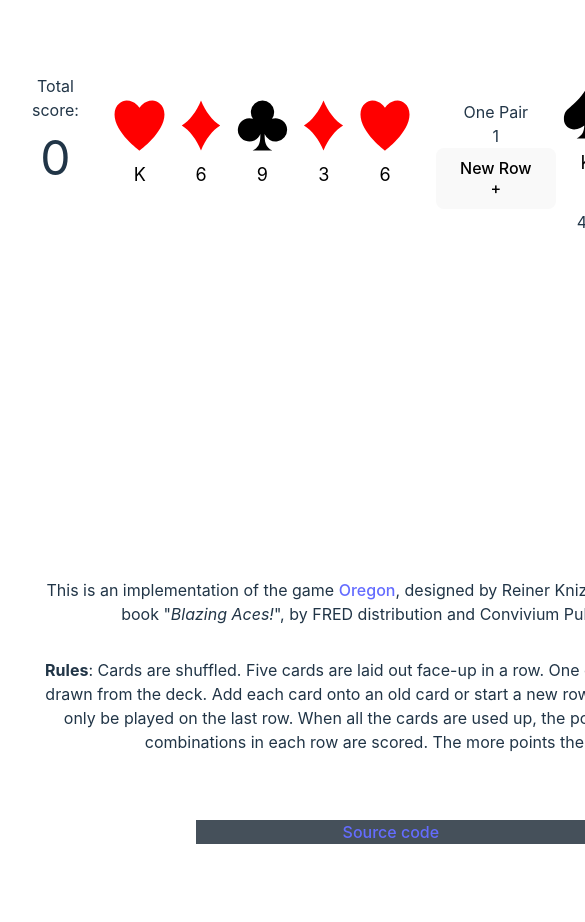
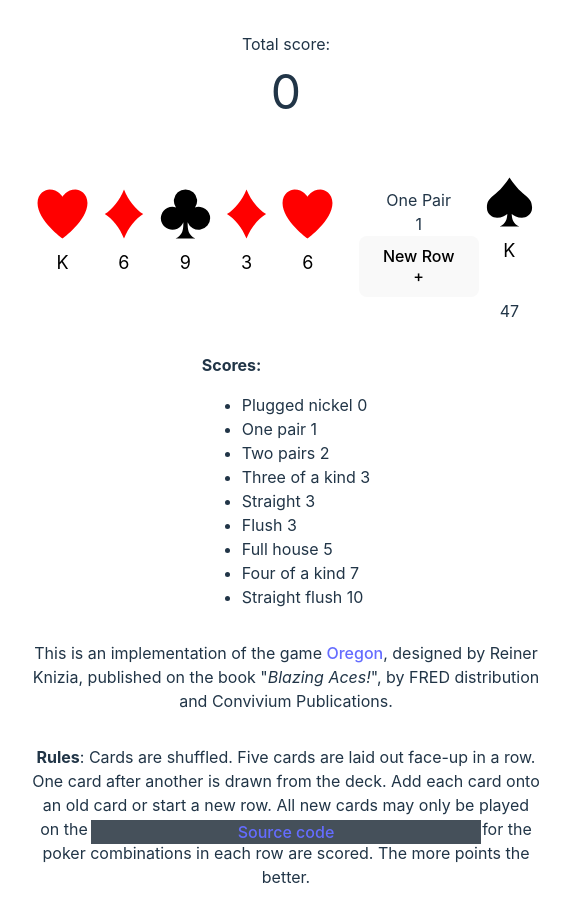
Before and after one commit to emrergin/oregon, a React (Vite) app: page / in a window 390 px wide. Shown: the top 922 px of the page, 585 px wide, since content can reach past the window. Before the commit the page ends 844 px from the top, so only its background shows below. Built offline with nearby package versions, Linux system fonts and the light colour scheme.

Commit message:
some responsiveness added

```diff
--- a/src/App.css
+++ b/src/App.css
@@ -18,10 +18,6 @@
 
 .card.clickable:hover {
   outline: 2px solid red;
-}
-
-.card-table {
-  width: 520p;
 }
 
 .card-row {
@@ -55,6 +51,8 @@
 .play-area {
   display: flex;
   gap: 3ch;
+  flex-wrap: wrap;
+  justify-content: center;
 }
 
 .main-container {
```
